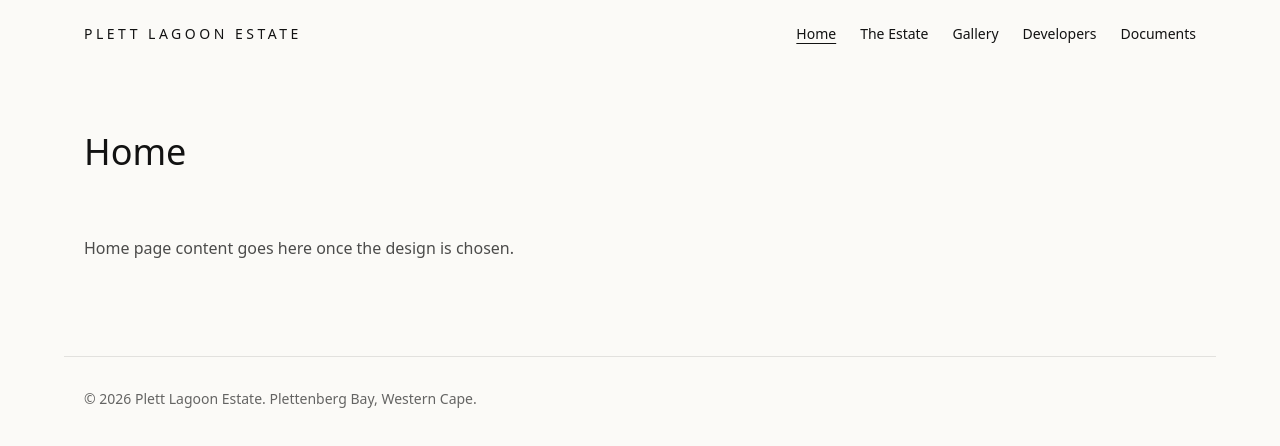
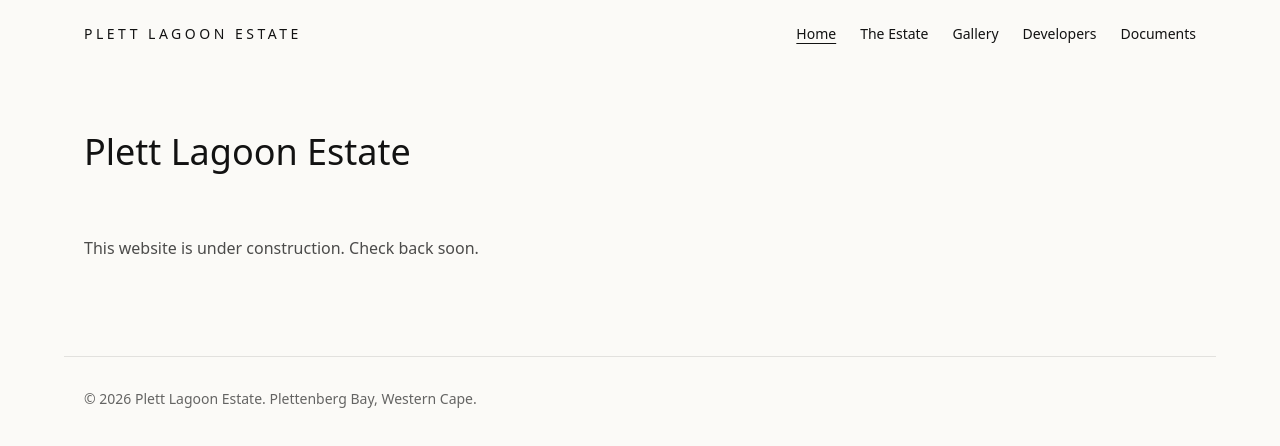
Before and after one commit to mburton99/plett-lagoon-estate, an Astro site: page / in a window 1280 px wide. Built offline with nearby package versions, Linux system fonts and the light colour scheme; Astro itself is replaced by a stand-in of ours.

Commit message:
Home: add under-construction message (preview pipeline test)
Co-Authored-By: Claude Sonnet 5.5 <noreply@anthropic.com>
Claude-Session: https://claude.ai/code/session_01TToFEfqsqzwDKYBoUB9mMF

```diff
--- a/src/pages/index.astro
+++ b/src/pages/index.astro
@@ -3,6 +3,6 @@ import Layout from '../layouts/Layout.astro';
 ---
 
 <Layout title="Home">
-  <h1 class="py-16 text-4xl font-light">Home</h1>
-  <p class="text-black/70">Home page content goes here once the design is chosen.</p>
+  <h1 class="py-16 text-4xl font-light">Plett Lagoon Estate</h1>
+  <p class="text-black/70">This website is under construction. Check back soon.</p>
 </Layout>
```
